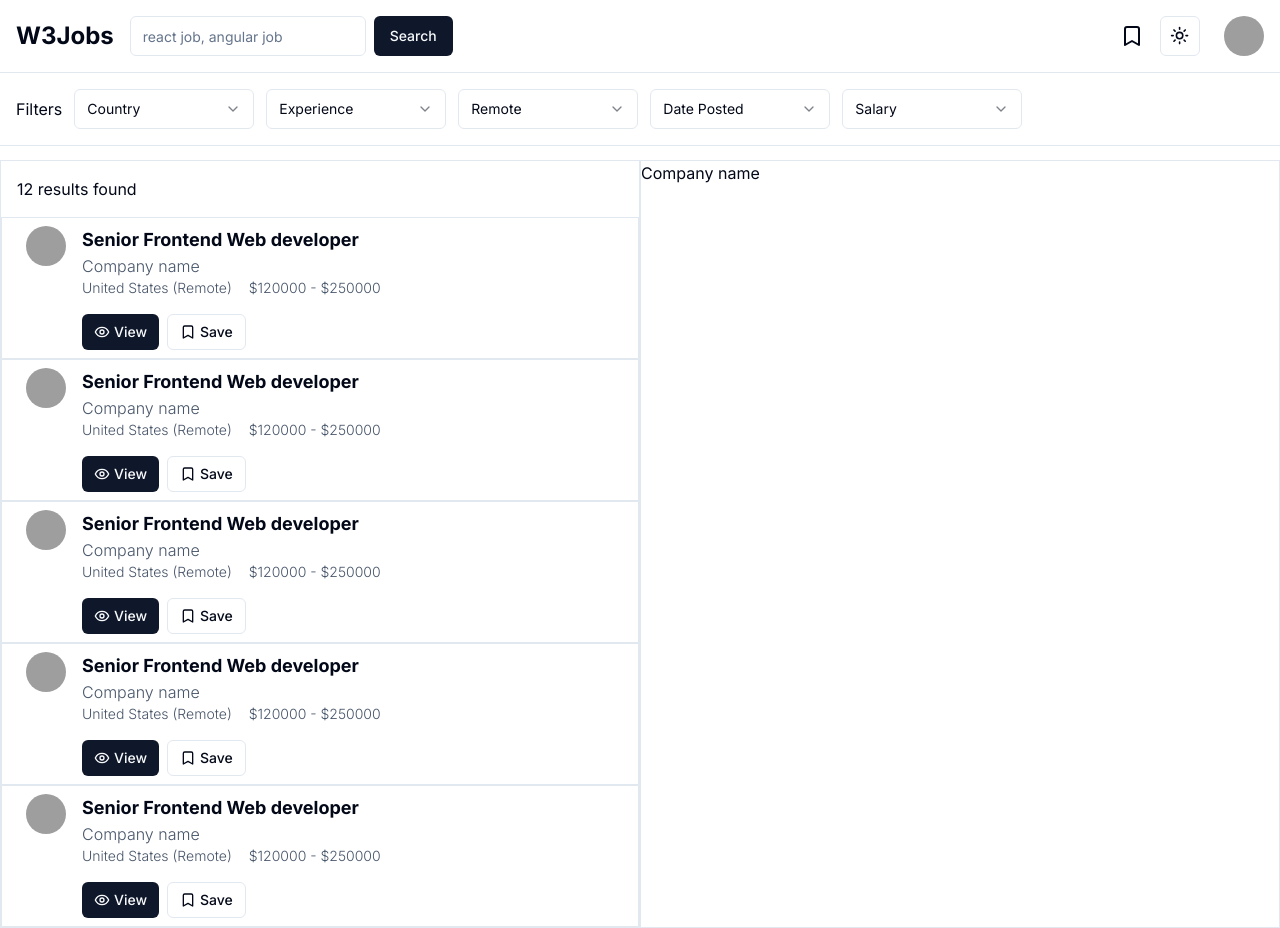
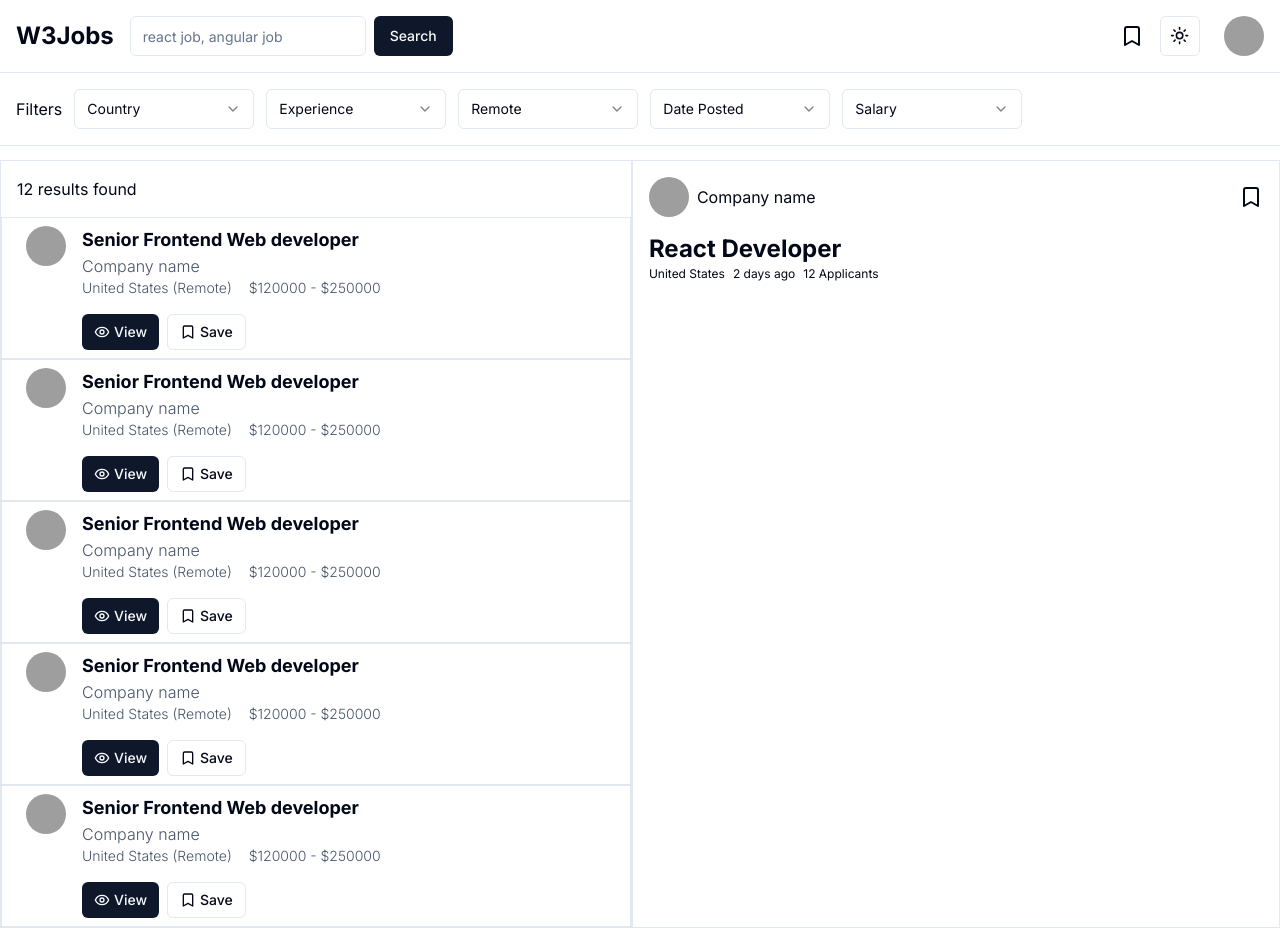
Before and after one commit to ashsajal1/w3jobs, a Next.js app: page / in a window 1280 px wide. Built offline with nearby package versions, Linux system fonts and the light colour scheme; grey boxes are pictures that could not be loaded.

Commit message:
style: design header of job application

```diff
--- a/src/app/page.tsx
+++ b/src/app/page.tsx
@@ -2,7 +2,7 @@ import JobCard from "@/components/partials/job-card";
 import { Avatar, AvatarImage, AvatarFallback } from "@/components/ui/avatar";
 import { Button } from "@/components/ui/button";
 import { Separator } from "@/components/ui/separator";
-import { Bookmark, EyeIcon } from "lucide-react";
+import { Bookmark, EyeIcon, ShareIcon } from "lucide-react";
 
 export default function page() {
     return (
@@ -21,8 +21,28 @@ export default function page() {
                 </div>
             </section>
 
-      <section className="w-full border hidden md:flex">
+            <section className="w-full border hidden md:flex md:flex-col p-4">
+                <div className="flex items-center justify-between">
+                    <div className="flex items-center gap-2">
+                        <Avatar>
+                            <AvatarImage src="https://github.com/shadcn.png" alt="@shadcn" />
+                            <AvatarFallback>CN</AvatarFallback>
+                        </Avatar>
                         <p>Company name</p>
+                    </div>
+                    <div>
+                        <Bookmark />
+                    </div>
+                </div>
+
+                <div>
+                    <h2 className="font-bold text-2xl mt-4">React Developer</h2>
+                    <div className="flex items-center gap-2 text-[12px]">
+                        <span>United States</span>
+                        <span>2 days ago</span>
+                        <span>12 Applicants</span>
+                    </div>
+                </div>
             </section>
 
         </div>
```
Lines whose indentation alone changed are shown as unchanged.
